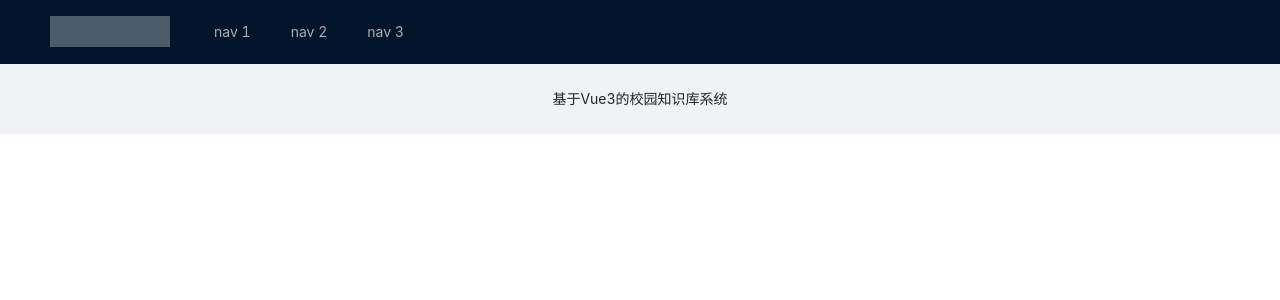
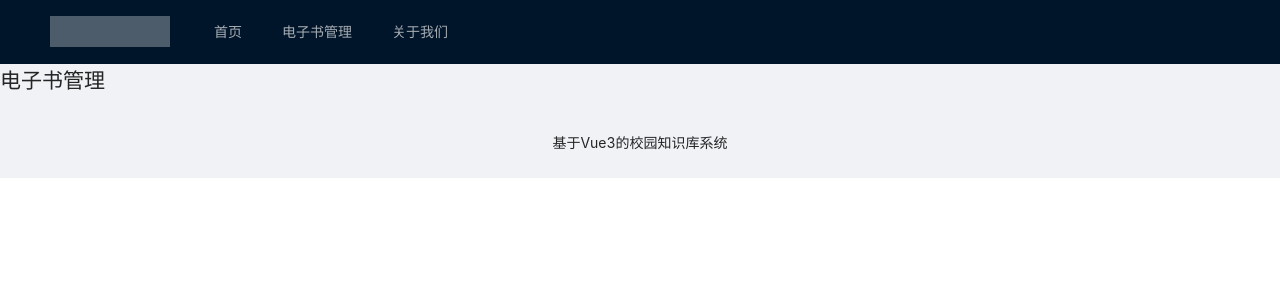
Before and after one commit to ChenSir-007/Wiki, a Vue app in the folder web/: page /admin/ebook in a window 1280 px wide. Shown: the top 300 px of the page. Built offline with nearby package versions, Linux system fonts and the light colour scheme; no server answers.

Commit message:
5-1 增加电子书管理页面

```diff
--- a/web/src/components/the-header.vue
+++ b/web/src/components/the-header.vue
@@ -7,9 +7,15 @@
         v-model:selectedKeys="selectedKeys1"
         :style="{ lineHeight: '64px' }"
     >
-      <a-menu-item key="1">nav 1</a-menu-item>
-      <a-menu-item key="2">nav 2</a-menu-item>
-      <a-menu-item key="3">nav 3</a-menu-item>
+      <a-menu-item key="home">
+        <router-link to="/">首页</router-link>
+      </a-menu-item>
+      <a-menu-item key="admin-ebook">
+        <router-link to="/admin/ebook">电子书管理</router-link>
+      </a-menu-item>
+      <a-menu-item key="about">
+        <router-link to="/about">关于我们</router-link>
+      </a-menu-item>
     </a-menu>
   </a-layout-header>
 </template>
--- a/web/src/router/index.ts
+++ b/web/src/router/index.ts
@@ -1,6 +1,7 @@
 import { createRouter, createWebHistory, RouteRecordRaw } from 'vue-router'
 import Home from '../views/home.vue'
 import About from '../views/about.vue'
+import AdminEbook from '../views/admin/admin-ebook.vue'
 
 const routes: Array<RouteRecordRaw> = [
   {
@@ -16,7 +17,12 @@
     // this generates a separate chunk (about.[hash].js) for this route
     // which is lazy-loaded when the route is visited.
   //   component: () => import(/* webpackChunkName: "about" */ '../views/about.vue')
-  }
+  },
+  {
+    path: '/admin/ebook',
+    name: 'AdminEbook',
+    component: AdminEbook
+  },
 ]
 
 const router = createRouter({
--- /dev/null
+++ b/web/src/views/admin/admin-ebook.vue
@@ -0,0 +1,5 @@
+<template>
+  <div class="about">
+    <h1>电子书管理</h1>
+  </div>
+</template>
```
